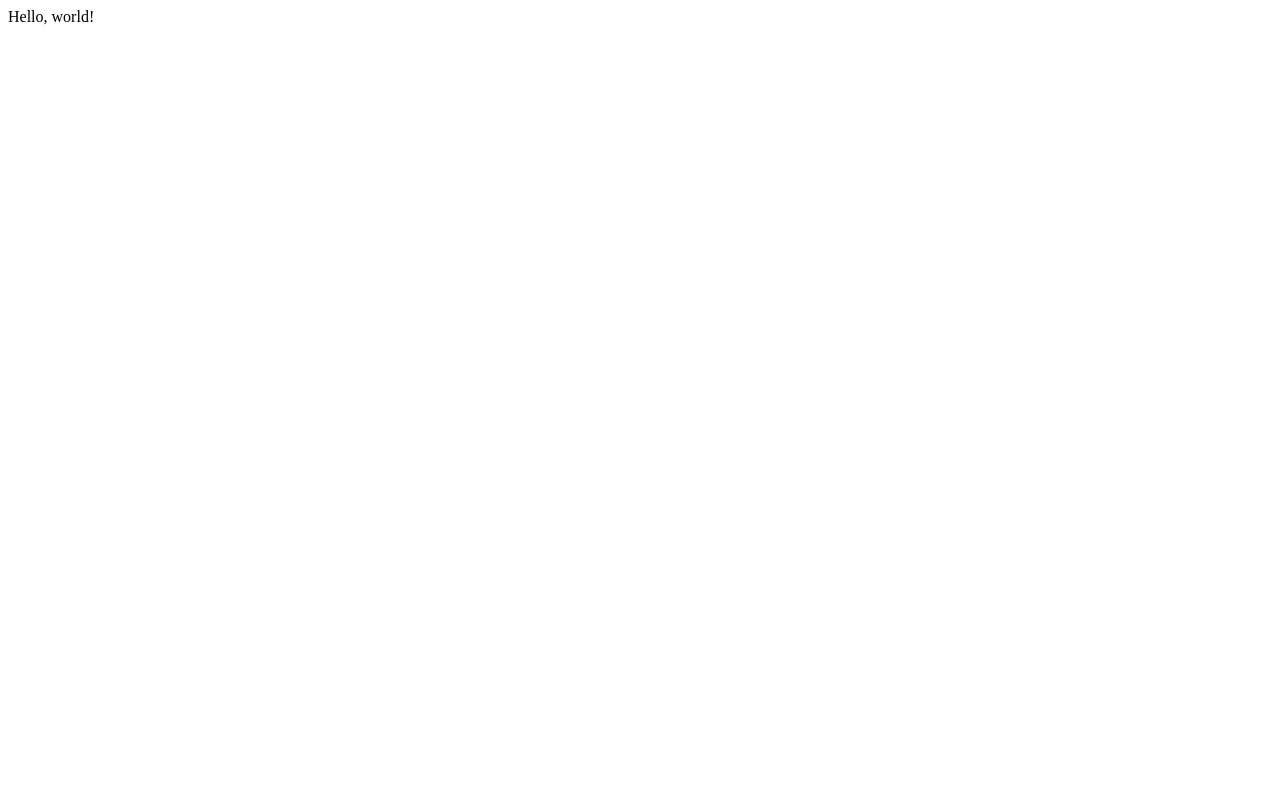
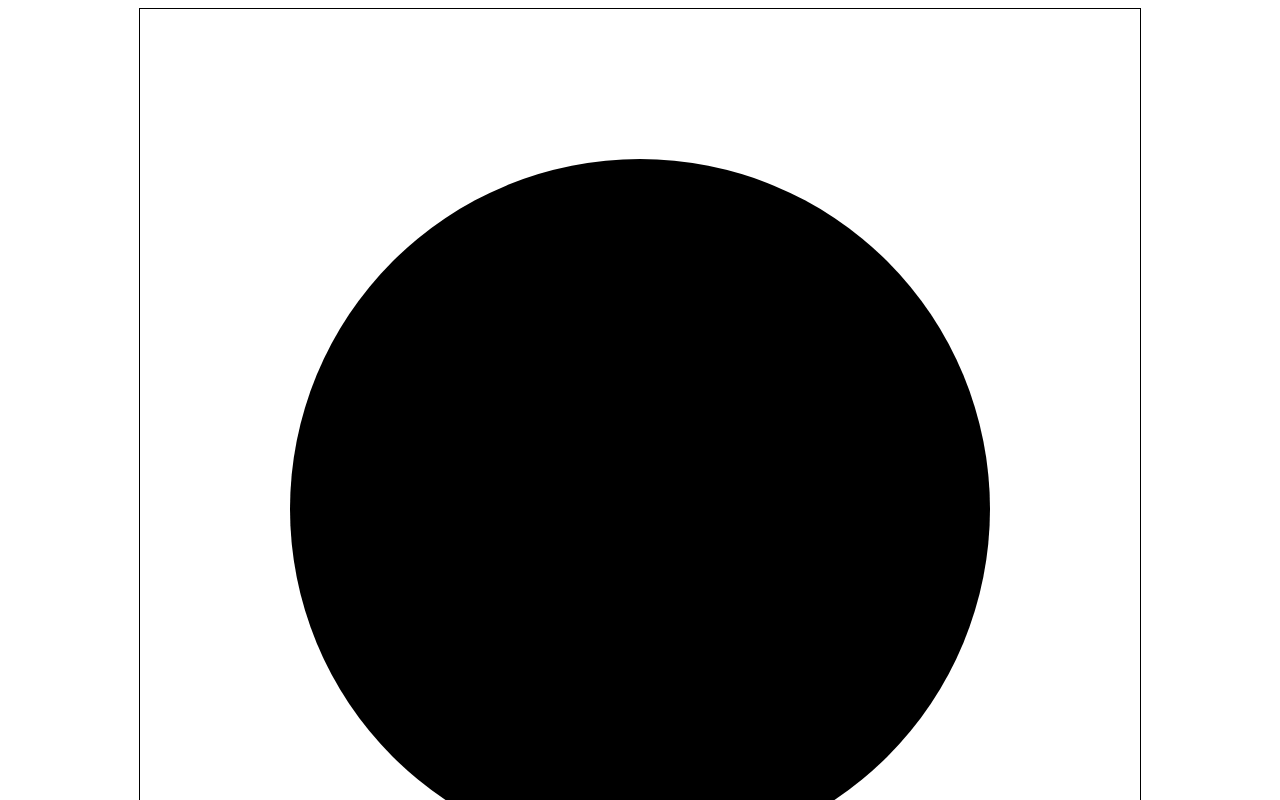
Before and after one commit to oysteinjaren/biathlon-calibration, a React (Vite) app: page / in a window 1280 px wide. Shown: the top 800 px of the page. Built offline with nearby package versions, Linux system fonts and the light colour scheme.

Commit message:
Add a shooting target and render red dots for hits when clicking

```diff
--- a/src/App.css
+++ b/src/App.css
@@ -0,0 +1,34 @@
+.App {
+  text-align: center;
+}
+
+.target {
+  position: relative;
+  width: 100%;
+  max-width: 1000px;
+  margin: 0 auto;
+  aspect-ratio: 1 / 1;
+  background-color: white;
+  border: 1px solid black;
+}
+
+.target::before {
+  content: "";
+  position: absolute;
+  width: 70%;
+  height: 70%;
+  background-color: black;
+  border-radius: 50%;
+  top: 50%;
+  left: 50%;
+  transform: translate(-50%, -50%);
+}
+
+.hit {
+  position: absolute;
+  width: 10px;
+  height: 10px;
+  background-color: red;
+  border-radius: 50%;
+  transform: translate(-50%, -50%);
+}
--- a/src/App.tsx
+++ b/src/App.tsx
@@ -1,7 +1,30 @@
+import React, { useState } from "react";
 import "./App.css";
 
 function App() {
-  return <>Hello, world!</>;
+  const [hits, setHits] = useState<{ x: number; y: number }[]>([]);
+
+  const handleTargetClick = (event: React.MouseEvent<HTMLDivElement>) => {
+    const rect = event.currentTarget.getBoundingClientRect();
+    const x = event.clientX - rect.left;
+    const y = event.clientY - rect.top;
+    const newHit = { x, y };
+    setHits([...hits, newHit]);
+  };
+
+  return (
+    <div className="App">
+      <div className="target" onClick={handleTargetClick}>
+        {hits.map((hit, index) => (
+          <div
+            key={index}
+            className="hit"
+            style={{ left: hit.x, top: hit.y }}
+          />
+        ))}
+      </div>
+    </div>
+  );
 }
 
 export default App;
```
